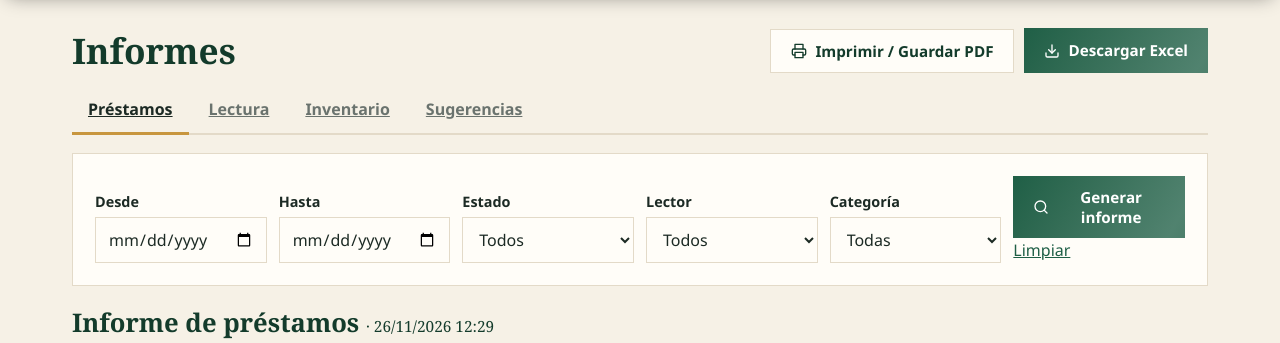
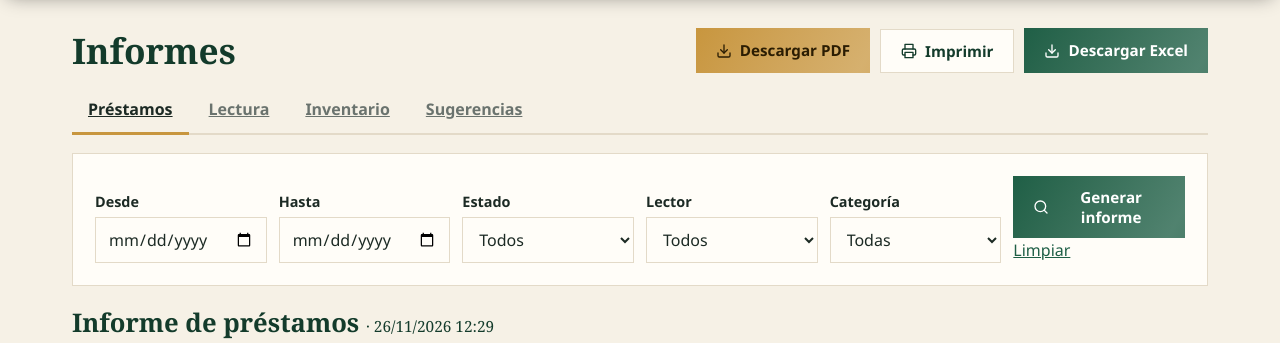
Before and after one commit to javes2007/Biblioteca-Virtual, a PHP site: page /informes.php in a window 1280 px wide. Shown: the part 146-489 px from the top of the page. Run offline with PHP 8.4, Linux system fonts and the light colour scheme; a user stored in the database is signed in; data comes from the database, SQL or seed files in the repository.

Commit message:
Agregar descarga directa de informes PDF.

```diff
--- a/informes.php
+++ b/informes.php
@@ -109,6 +109,9 @@ if ($tipo === 'prestamos') {
     $resumen = array(array('Sugerencias', count($filas)), array('Pendientes', $conteo['Pendiente']), array('Aprobadas', $conteo['Aprobada']), array('Adquiridas', $conteo['Adquirida']), array('Rechazadas', $conteo['Rechazada']));
 }
 
+if (isset($_GET['pdf'])) {
+    exportar_pdf($nombre_informe, $encabezados, $filas, $resumen, $extra);
+}
 if (isset($_GET['excel'])) {
     exportar_excel('informe_' . $tipo, $encabezados, $filas);
 }
@@ -121,7 +124,7 @@ $titulo = 'Informes';
 require 'cabecera.php';
 ?>
 <div class="seccion-titulo no-imprimir" style="margin-top:0"><h1>Informes</h1>
-  <div class="acciones"><button class="btn btn-claro" type="button" onclick="window.print()"><?php echo icono('imprimir', 16); ?> Imprimir / Guardar PDF</button><a class="btn" href="informes.php?<?php echo e(http_build_query(array_merge($parametros, array('excel' => 1)))); ?>"><?php echo icono('descargar', 16); ?> Descargar Excel</a></div></div>
+  <div class="acciones"><a class="btn btn-oro" href="informes.php?<?php echo e(http_build_query(array_merge($parametros, array('pdf' => 1)))); ?>"><?php echo icono('descargar', 16); ?> Descargar PDF</a><button class="btn btn-claro" type="button" onclick="window.print()"><?php echo icono('imprimir', 16); ?> Imprimir</button><a class="btn" href="informes.php?<?php echo e(http_build_query(array_merge($parametros, array('excel' => 1)))); ?>"><?php echo icono('descargar', 16); ?> Descargar Excel</a></div></div>
 <div class="pestanas no-imprimir">
   <?php foreach ($tipos_validos as $k => $nombre): ?><a class="<?php echo $k === $tipo ? 'activo' : ''; ?>" href="informes.php?tipo=<?php echo e($k); ?>"><?php echo e($nombre); ?></a><?php endforeach; ?>
 </div>
```
